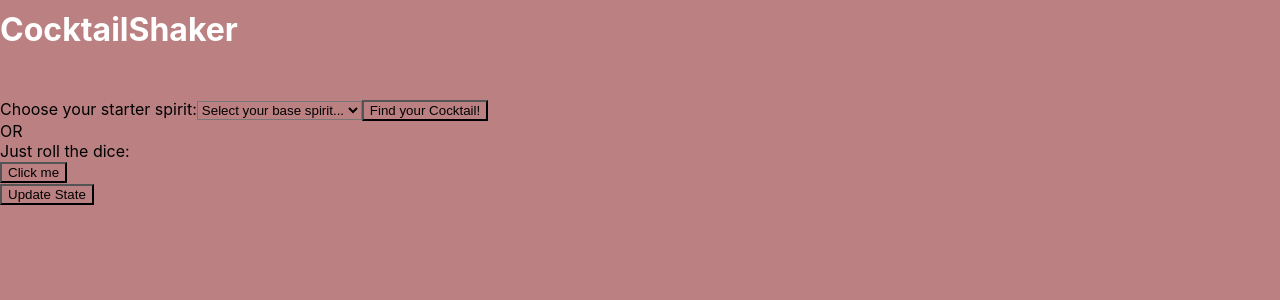
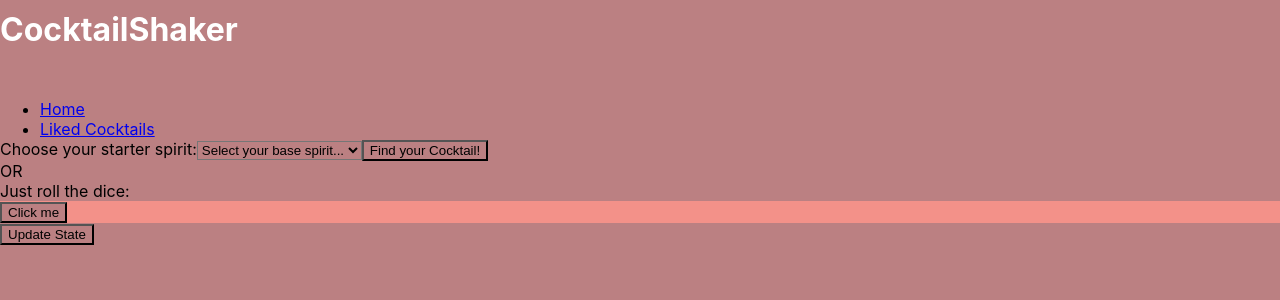
Before and after one commit to sajg1/cocktail_shaker, a React (Create React App) app: page / in a window 1280 px wide. Shown: the top 300 px of the page. Built offline with nearby package versions, Linux system fonts and the light colour scheme.

Commit message:
made a few changes by adding a NavBar and therfore adding react-router-dom to handle the change of pages. By doing this I decided to add a Home.js page which would handle the html that used to be returned in Main.js and handed relevant props down to it.

```diff
--- a/package.json
+++ b/package.json
@@ -10,6 +10,7 @@
     "axios": "^0.27.2",
     "react": "^18.2.0",
     "react-dom": "^18.2.0",
+    "react-router-dom": "^6.3.0",
     "react-scripts": "5.0.1",
     "web-vitals": "^2.1.4"
   },
--- a/src/components/Cocktail.js
+++ b/src/components/Cocktail.js
@@ -12,8 +12,6 @@ const Cocktail = (props) => {
     <div className="">
       { props.cocktail &&
         <div>
-          <p>Drink Name: {props.cocktail.name}</p>
-          <img src={props.cocktail.image} alt="Drink img"></img>
           <button onClick={handleLikeClick}>👍</button>
         </div>
       }
--- a/src/components/CocktailBySpiritForm.js
+++ b/src/components/CocktailBySpiritForm.js
@@ -1,4 +1,5 @@
 import React, { useState } from 'react';
+import '../styles/Form.css';
 
 const CocktailBySpiritForm = (props) => {
 
@@ -12,7 +13,7 @@ const handleSubmit = (e) => {
 }
 
   return (
-    <div className="">
+    <div className="form-component">
       <form onSubmit={handleSubmit}>
         <label htmlFor='spirit-selector'>Choose your starter spirit:</label>
         <select name='spirit-selector' id='spirit-selector' onChange={(e) => setSpirit({...spirit, name:e.target.value})} value={spirit.name}>
--- a/src/components/DrinkDetails.js
+++ b/src/components/DrinkDetails.js
@@ -1,4 +1,5 @@
 import React from 'react';
+import '../styles/Details.css';
 
 const DrinkDetails = (props) => {
 
@@ -9,12 +10,13 @@ const DrinkDetails = (props) => {
   }
 
   return (
-    <div className="App-header">
+    <div className="details-component">
       {props.cocktail &&
         <div>
           <h3>{props.cocktail.name}</h3>
+          <img src={props.cocktail.image} alt="Missing Cocktail" ></img>
           <p>This should be presented in a {props.cocktail.glass}.</p>
-            <table>
+          <table className="details-table">
             <tbody>
               <tr>
                 <td>Ingredients | </td>
--- /dev/null
+++ b/src/components/Home.js
@@ -0,0 +1,27 @@
+import React from 'react';
+import Cocktail from '../components/Cocktail';
+import CocktailBySpiritForm from '../components/CocktailBySpiritForm';
+import DrinkDetails from '../components/DrinkDetails';
+
+const Home = (props) => {
+  return(
+    <div>
+      <CocktailBySpiritForm className="cocktail-component" cocktailBySpirit={props.currentCocktailData} getCocktail={props.getRandomCocktailData} getCocktailBySpirit={props.getCocktailBySpirit} />
+      <Cocktail className="cocktail-component" cocktail={props.cocktail} likeDrink={props.likedDrink}/>
+      <DrinkDetails className="cocktail-component" cocktail={props.cocktail} />
+      <button onClick={props.getLikedCocktailsList}>Update State</button>
+      { props.likedCocktails &&
+      <div>
+      <p>Name: {props.likedCocktails[2].name}</p>
+      <p>Glassware: {props.likedCocktails[2].glass}</p>
+      <div>
+      <h6>Ingredients</h6>
+      {props.likedCocktails[2].ingredients.map((ingredient, index) =><p key={index}>{ingredient.ingredient}</p>)}
+      </div>
+      </div>
+      }
+    </div>
+  )
+}
+
+export default Home;
--- /dev/null
+++ b/src/components/LikedCocktails.js
@@ -0,0 +1,16 @@
+import React from 'react';
+
+const LikedCocktails = (props) => {
+  return(
+    <div>
+      <div>
+        <h2>List of your liked Cocktails</h2>
+        <ul>
+          <li>This is a list of Cocktails</li>
+        </ul>
+      </div>
+    </div>
+  )
+}
+
+export default LikedCocktails
--- /dev/null
+++ b/src/components/NavBar.js
@@ -0,0 +1,15 @@
+import React from "react";
+import { Link } from "react-router-dom";
+
+const NavBar = () => (
+  <ul>
+    <li>
+      <Link to="/">Home</Link>
+    </li>
+    <li>
+      <Link to="/liked-cocktails">Liked Cocktails</Link>
+    </li>
+  </ul>
+);
+
+export default NavBar;
--- a/src/containers/Main.js
+++ b/src/containers/Main.js
@@ -1,7 +1,8 @@
-import Cocktail from '../components/Cocktail';
-import CocktailBySpiritForm from '../components/CocktailBySpiritForm';
-import DrinkDetails from '../components/DrinkDetails';
+import Home from '../components/Home';
+import NavBar from '../components/NavBar';
+import LikedCocktails from '../components/LikedCocktails';
 import React, { useState} from 'react';
+import { BrowserRouter as Router, Route, Routes } from 'react-router-dom';
 import '../styles/Main.css'
 import axios from 'axios';
 
@@ -112,23 +113,23 @@ export default function Main() {
 
 
   return (
-    <React.Fragment>
+    <Router>
       <h1 className="logo">CocktailShaker</h1>
-      <CocktailBySpiritForm className="cocktail-component" cocktailBySpirit={currentCocktailData} getCocktail={getRandomCocktailData} getCocktailBySpirit={getCocktailBySpirit} />
-      <Cocktail className="cocktail-component" cocktail={currentCocktailData} likeDrink={addLikedDrink}/>
-      <DrinkDetails className="cocktail-component" cocktail={currentCocktailData} />
-      <button onClick={getLikedCocktailsList}>Update State</button>
-      { likedCocktailsList &&
-      <div>
-        <p>Name: {likedCocktailsList[2].name}</p>
-        <p>Glassware: {likedCocktailsList[2].glass}</p>
-        <div>
-          <h6>Ingredients</h6>
-          {likedCocktailsList[2].ingredients.map((ingredient, index) =><p key={index}>{ingredient.ingredient}</p>)}
-        </div>
-      </div>
-      }
-
-    </ React.Fragment>
+      < NavBar />
+      <Routes>
+        <Route exact path="/" element={<Home
+          cocktailBySpirit={currentCocktailData}
+          likedCocktails={likedCocktailsList}
+          getRandomCocktailData={getRandomCocktailData}
+          getCocktailBySpirit={getCocktailBySpirit}
+          getLikedCocktailsList={getLikedCocktailsList}
+          likedDrink={addLikedDrink}
+          cocktail={currentCocktailData}/>}/>
+        <Route   // UPDATED HERE
+          path="/liked-cocktails"
+          element={<LikedCocktails liked={likedCocktailsList}/>}
+        />
+      </Routes>
+    </Router>
   )
 }
```
Also changed, not shown: 2 other files (tests, documents, lock files or other folders). Lines whose indentation alone changed are shown as unchanged.
